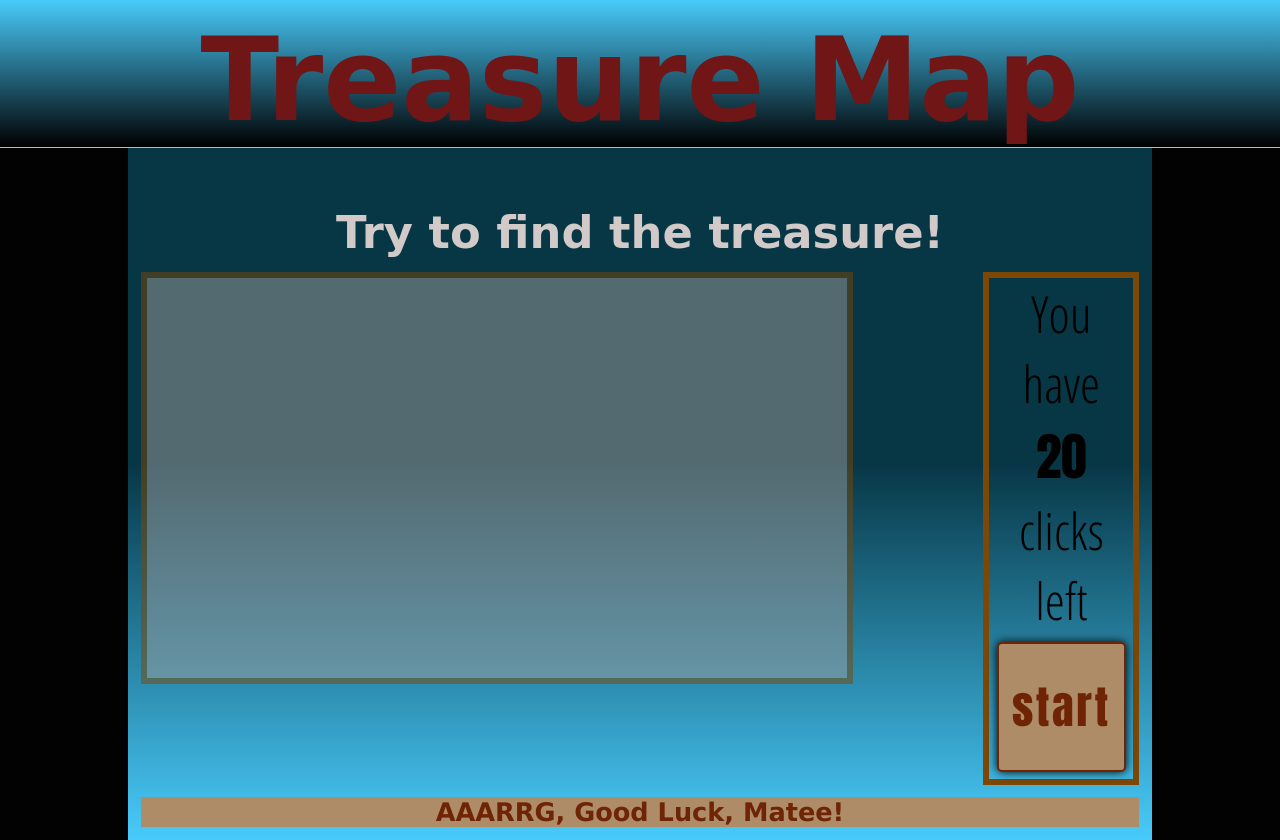
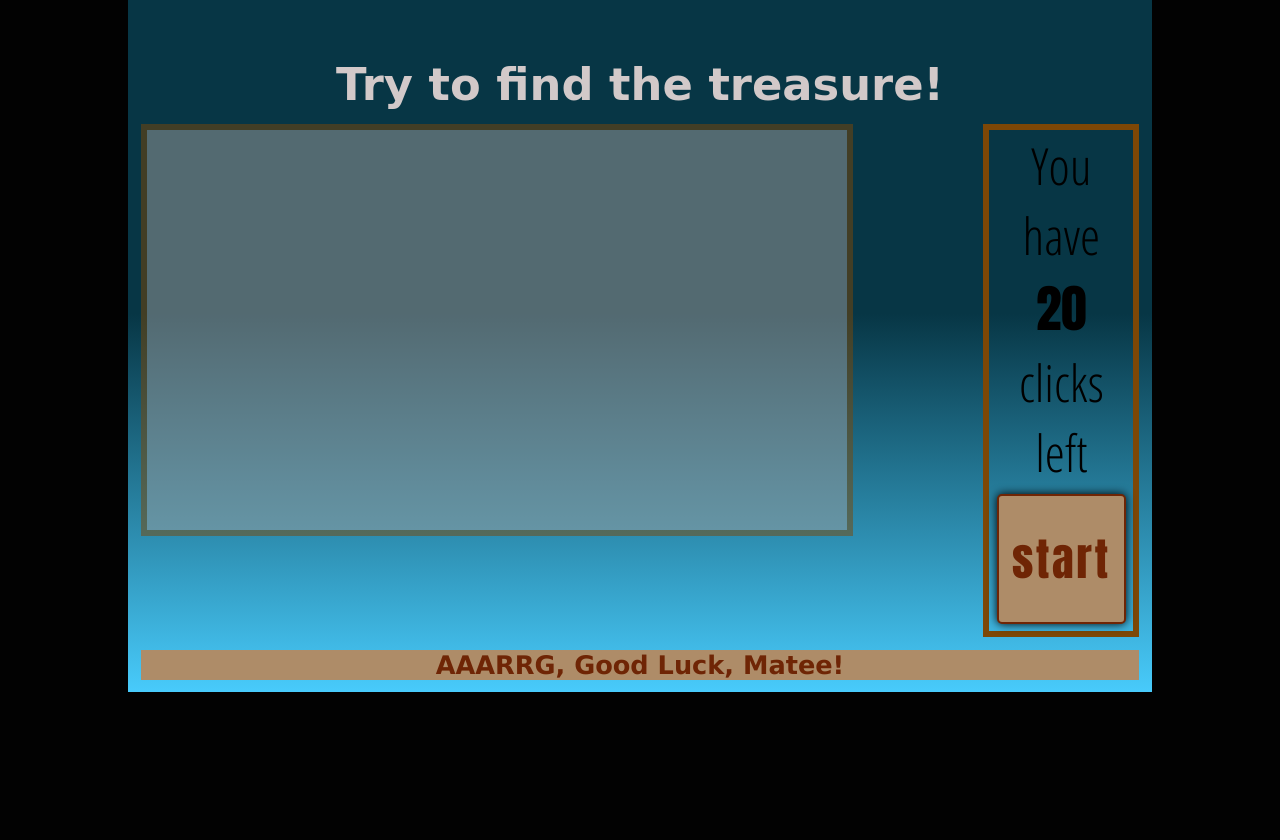
Before and after one commit to Abarragan89/treasure-map, a plain HTML site: page index.html in a window 1280 px wide. After the commit the page ends 800 px from the top, so only its background shows below. Drawn offline with nearby package versions, Linux system fonts and the light colour scheme; a web font is replaced by a local one.

Commit message:
Updated title

```diff
--- a/index.html
+++ b/index.html
@@ -21,7 +21,6 @@
     <link href="https://fonts.googleapis.com/css2?family=Island+Moments&family=Licorice&family=Nunito:wght@200;600&family=Open+Sans+Condensed:wght@300&family=Secular+One&family=Source+Code+Pro:wght@500&family=Vujahday+Script&display=swap" rel="stylesheet">
 </head>
 <body>
-    <h1>Treasure Map</h1>
     <main>
         <h2>Try to find the treasure!</h2>
         <canvas id="canvas" width="700" height="400"></canvas>
```
